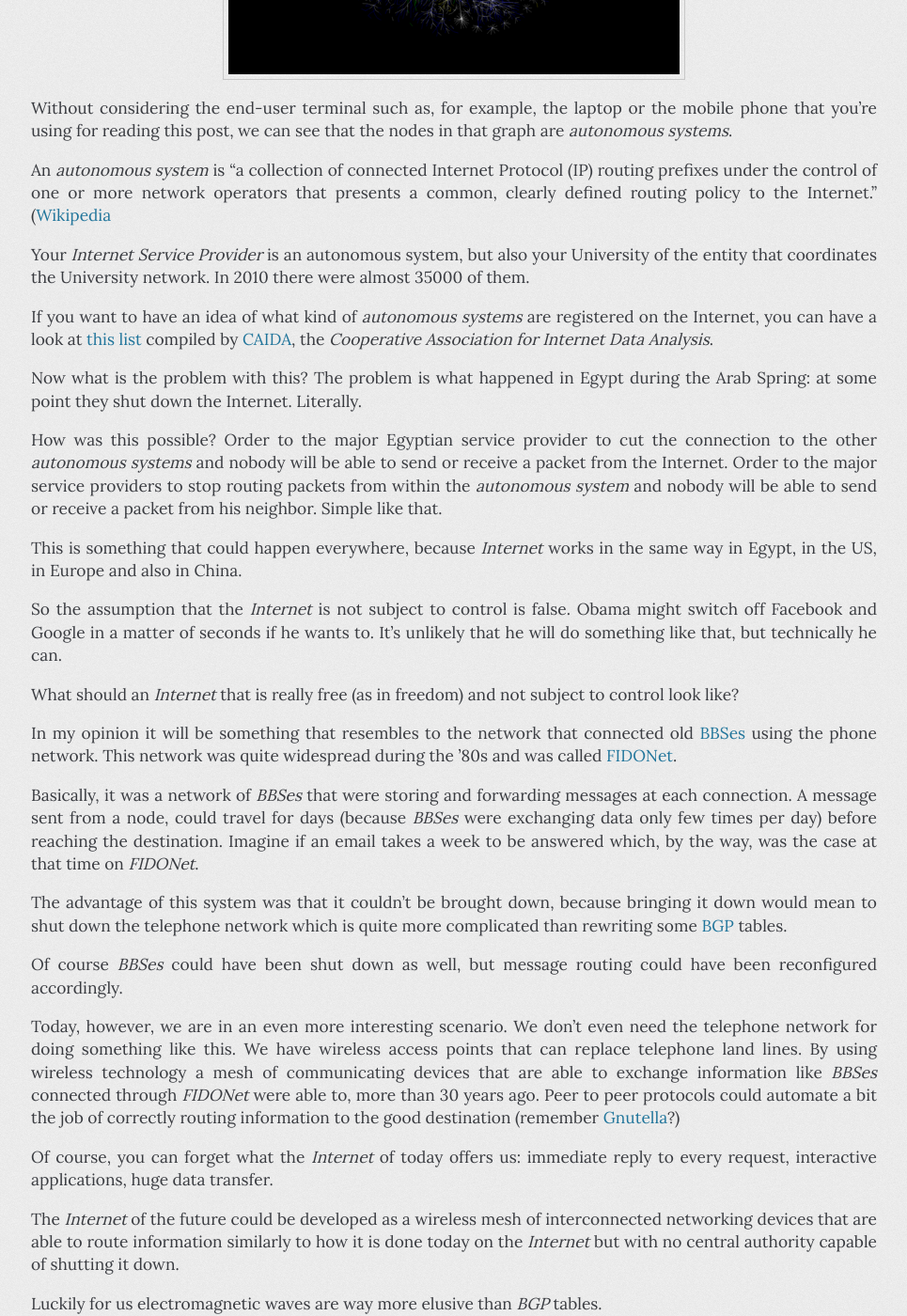
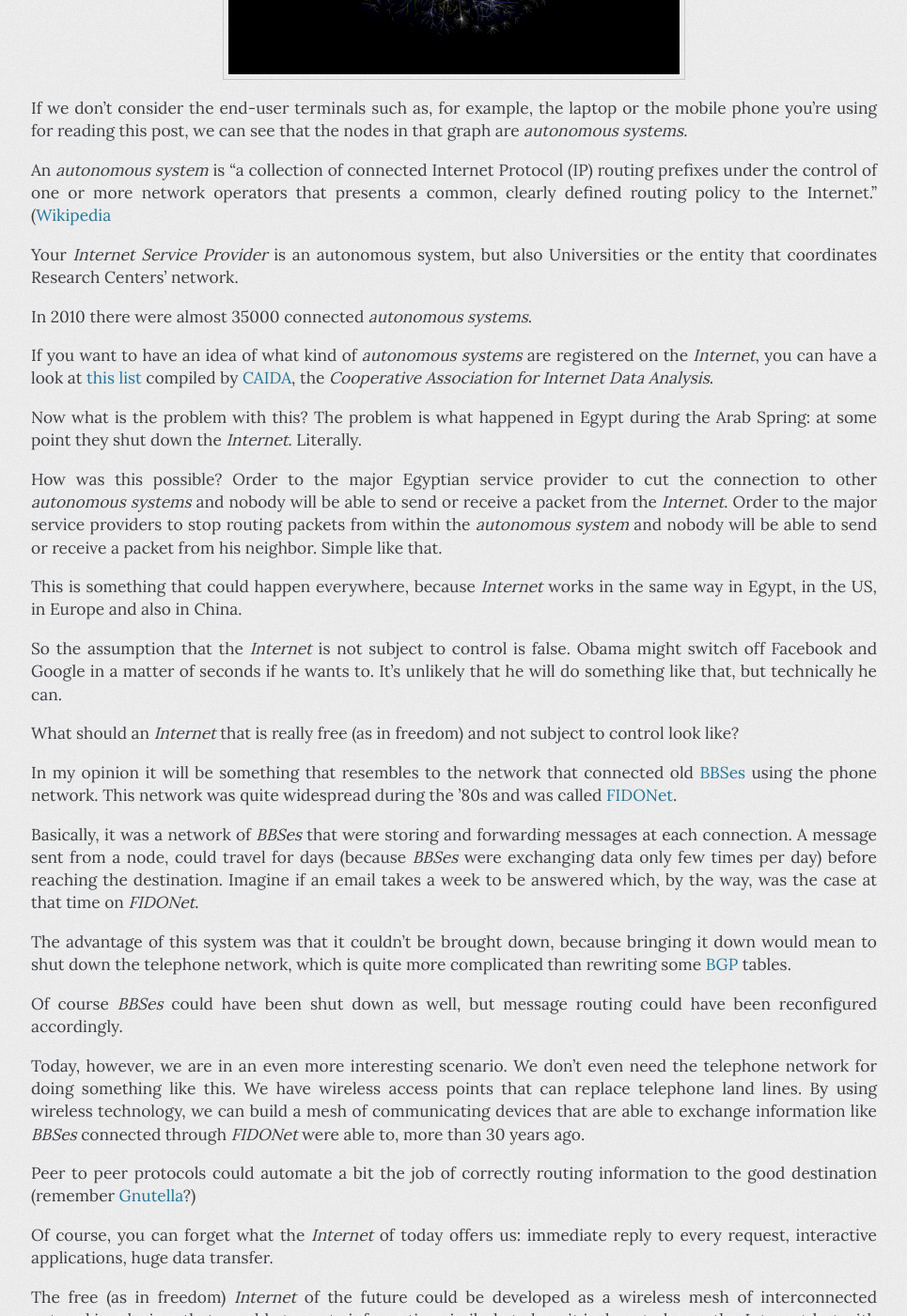
Before and after one commit to fmancinelli/fmancinelli.github.com, a Jekyll site: the page built from _posts/2012-03-12-The_Internet_of_the_future.markdown, in a window 1280 px wide and 1400 px high, scrolled down 998 px. Shown: the whole window at 94% size, without its empty margins (157-1122 px from the left). Built offline with Jekyll 4.4.1, drawn with Linux system fonts in a browser that asks for light colours; comment, search, counter and statistics services are not loaded; some of the changed text lies outside the part shown.

Commit message:
Minor rephrasing and typos

```diff
--- a/_posts/2012-03-12-The_Internet_of_the_future.markdown
+++ b/_posts/2012-03-12-The_Internet_of_the_future.markdown
@@ -15,17 +15,19 @@ This is how a small portion of the internet looks like:
 
 [![The Internet as a graph](/images/internet.png)](http://en.wikipedia.org/wiki/Network_mapping)
 
-Without considering the end-user terminal such as, for example, the laptop or the mobile phone that you're using for reading this post, we can see that the nodes in that graph are *autonomous systems*.
+If we don't consider the end-user terminals such as, for example, the laptop or the mobile phone you're using for reading this post, we can see that the nodes in that graph are *autonomous systems*.
 
 An *autonomous system* is "a collection of connected Internet Protocol (IP) routing prefixes under the control of one or more network operators that presents a common, clearly defined routing policy to the Internet." ([Wikipedia](http://en.wikipedia.org/wiki/Autonomous_system_(Internet))
 
-Your *Internet Service Provider* is an autonomous system, but also your University of the entity that coordinates the University network. In 2010 there were almost 35000 of them.
+Your *Internet Service Provider* is an autonomous system, but also Universities or the entity that coordinates Research Centers' network.
 
-If you want to have an idea of what kind of *autonomous systems* are registered on the Internet, you can have a look at [this list](http://as-rank.caida.org/?mode0=as-dump-info) compiled by [CAIDA](http://www.caida.org), the *Cooperative Association for Internet Data Analysis*.
+In 2010 there were almost 35000 connected *autonomous systems*.
 
-Now what is the problem with this? The problem is what happened in Egypt during the Arab Spring: at some point they shut down the Internet. Literally.
+If you want to have an idea of what kind of *autonomous systems* are registered on the *Internet*, you can have a look at [this list](http://as-rank.caida.org/?mode0=as-dump-info) compiled by [CAIDA](http://www.caida.org), the *Cooperative Association for Internet Data Analysis*.
 
-How was this possible? Order to the major Egyptian service provider to cut the connection to the other *autonomous systems* and nobody will be able to send or receive a packet from the Internet. Order to the major service providers to stop routing packets from within the *autonomous system* and nobody will be able to send or receive a packet from his neighbor. Simple like that.
+Now what is the problem with this? The problem is what happened in Egypt during the Arab Spring: at some point they shut down the *Internet*. Literally.
+
+How was this possible? Order to the major Egyptian service provider to cut the connection to other *autonomous systems* and nobody will be able to send or receive a packet from the *Internet*. Order to the major service providers to stop routing packets from within the *autonomous system* and nobody will be able to send or receive a packet from his neighbor. Simple like that.
 
 This is something that could happen everywhere, because *Internet* works in the same way in Egypt, in the US, in Europe and also in China.
 
@@ -37,16 +39,18 @@ In my opinion it will be something that resembles to the network that connected
 
 Basically, it was a network of *BBSes* that were storing and forwarding messages at each connection. A message sent from a node, could travel for days (because *BBSes* were exchanging data only few times per day) before reaching the destination. Imagine if an email takes a week to be answered which, by the way, was the case at that time on *FIDONet*.
 
-The advantage of this system was that it couldn't be brought down, because bringing it down would mean to shut down the telephone network which is quite more complicated than rewriting some [BGP](http://en.wikipedia.org/wiki/Border_Gateway_Protocol) tables.
+The advantage of this system was that it couldn't be brought down, because bringing it down would mean to shut down the telephone network, which is quite more complicated than rewriting some [BGP](http://en.wikipedia.org/wiki/Border_Gateway_Protocol) tables.
 
 Of course *BBSes* could have been shut down as well, but message routing could have been reconfigured accordingly.
 
-Today, however, we are in an even more interesting scenario. We don't even need the telephone network for doing something like this. We have wireless access points that can replace telephone land lines. By using wireless technology a mesh of communicating devices that are able to exchange information like *BBSes* connected through *FIDONet* were able to, more than 30 years ago. Peer to peer protocols could automate a bit the job of correctly routing information to the good destination (remember [Gnutella](http://en.wikipedia.org/wiki/Gnutella)?)
+Today, however, we are in an even more interesting scenario. We don't even need the telephone network for doing something like this. We have wireless access points that can replace telephone land lines. By using wireless technology, we can build a mesh of communicating devices that are able to exchange information like *BBSes* connected through *FIDONet* were able to, more than 30 years ago.
+
+Peer to peer protocols could automate a bit the job of correctly routing information to the good destination (remember [Gnutella](http://en.wikipedia.org/wiki/Gnutella)?)
 
 Of course, you can forget what the *Internet* of today offers us: immediate reply to every request, interactive applications, huge data transfer.
 
-The *Internet* of the future could be developed as a wireless mesh of interconnected networking devices that are able to route information similarly to how it is done today on the *Internet* but with no central authority capable of shutting it down.
+The free (as in freedom) *Internet* of the future could be developed as a wireless mesh of interconnected networking devices that are able to route information similarly to how it is done today on the *Internet*, but with no central authority capable of shutting it down.
 
-Luckily for us electromagnetic waves are way more elusive than *BGP* tables.
+In fact, and luckily for us, electromagnetic waves are way more elusive than *BGP* tables.
 
 This would truly be a free (as in freedom) and democratic *Internet*... And maybe will also solve the information overload we are experiencing nowadays.
```
